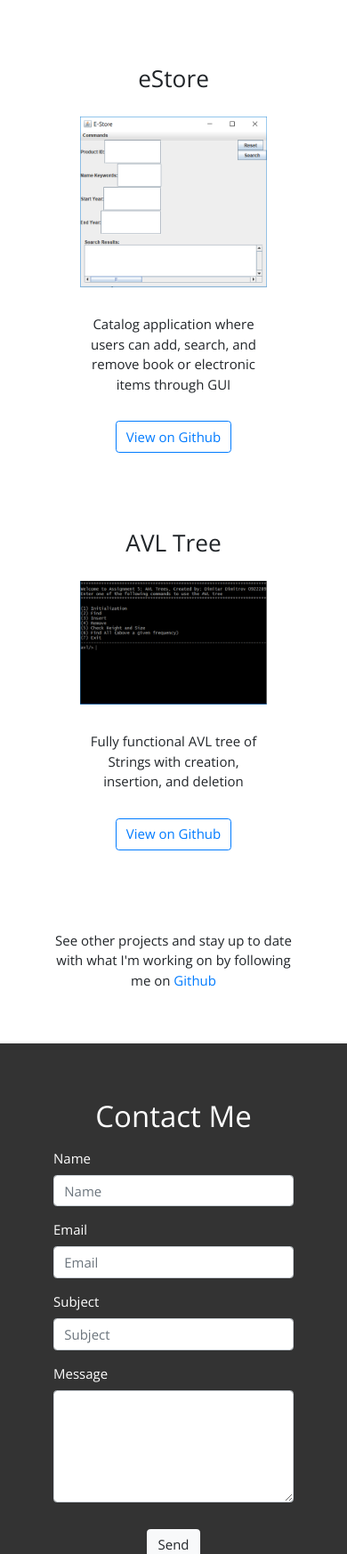
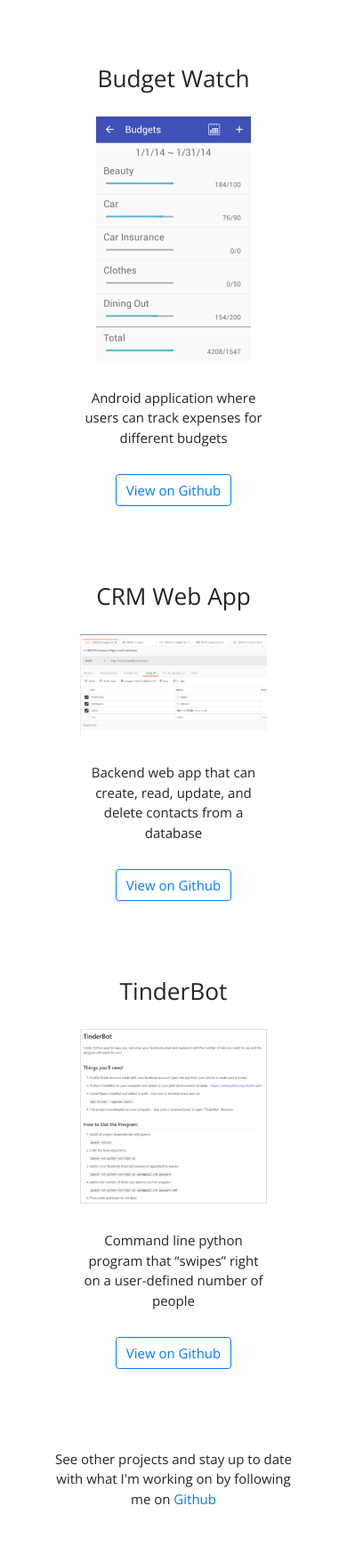
Before and after one commit to DimitarRadkovDimitrov/PortfolioWeb, a plain HTML site: page index.html in a window 390 px wide. Shown: the part 4720-6467 px from the top of the page at 89% size. Drawn offline with nearby package versions, Linux system fonts and the light colour scheme.

Commit message:
changed projects section and optimized main image

```diff
--- a/index.html
+++ b/index.html
@@ -78,8 +78,8 @@
                 <div id="about-img-container" class="col-12 col-sm-12 col-md-5 col-lg-6 col-xl-5 offset-xl-1">
                     <picture>
                         <source media="(max-width: 767px)" srcset="./images/dimitar-head.jpg">
-                        <source media="(min-width: 768px)" srcset="./images/dimitar2-1.png">
-                        <img class="float-right" src="./images/dimitar2-1.png">
+                        <source media="(min-width: 768px)" srcset="./images/dimitar.png">
+                        <img class="float-right" src="./images/dimitar.png">
                     </picture>
                 </div><!-- col -->
             </div><!-- row -->
@@ -344,7 +344,7 @@
                     <h1 class="col-12 sectionHeader text-center">Projects</h1>
                 </div><!-- row -->
                 <div class="row">
-                    <div class="col-12 col-sm-12 col-md-6 col-lg-4 col-xl-4">
+                    <div class="col-12 col-sm-12 col-md-6 col-lg-3 col-xl-3">
                         <div class="project-item text-center">
                             <a href="https://github.com/DimitarRadkovDimitrov/webMessenger" target="_blank">
                                 <span class="link-spanner"></span>
@@ -357,28 +357,42 @@
                             </a>
                         </div><!-- project-item -->
                     </div><!-- col -->
-                    <div class="col-12 col-sm-12 col-md-6 col-lg-4 col-xl-4">
+                    <div class="col-12 col-sm-12 col-md-6 col-lg-3 col-xl-3">
                         <div class="project-item text-center">
-                            <a href="https://github.com/DimitarRadkovDimitrov/eStore" target="_blank">
+                            <a href="https://github.com/brarcher/budget-watch" target="_blank">
                                 <span class="link-spanner"></span>
                             </a>
-                            <h3>eStore</h3>
-                            <img class="img-fluid" src="./images/content/eStore.png">
-                            <p>Catalog application where users can add, search, and remove book or electronic items through GUI</p>
-                            <a href="https://github.com/DimitarRadkovDimitrov/eStore" target="_blank">
+                            <h3>Budget Watch</h3>
+                            <img class="img-fluid" src="./images/content/budgetWatch.png">
+                            <!-- img taken from https://github.com/brarcher/budget-watch -->
+                            <p>Android application where users can track expenses for different budgets</p>
+                            <a href="https://github.com/brarcher/budget-watch" target="_blank">
                                 <button type="button" class="btn btn-outline-primary">View on Github</button>
                             </a>
                         </div><!-- project-item -->
                     </div><!-- col -->
-                    <div class="col-12 col-sm-12 col-md-6 col-lg-4 col-xl-4">
+                    <div class="col-12 col-sm-12 col-md-6 col-lg-3 col-xl-3">
                         <div class="project-item text-center">
-                            <a href="https://github.com/DimitarRadkovDimitrov/AVLTree" target="_blank">
+                            <a href="https://github.com/DimitarRadkovDimitrov/Node-CRM-App" target="_blank">
                                 <span class="link-spanner"></span>
                             </a>
-                            <h3>AVL Tree</h3>
-                            <img class="img-fluid" src="./images/content/avlTree.png">
-                            <p>Fully functional AVL tree of Strings with creation, insertion, and deletion</p>
-                            <a href="https://github.com/DimitarRadkovDimitrov/AVLTree" target="_blank">
+                            <h3>CRM Web App</h3>
+                            <img class="img-fluid" src="./images/content/nodeCRM.png">
+                            <p>Backend web app that can create, read, update, and delete contacts from a database</p>
+                            <a href="https://github.com/DimitarRadkovDimitrov/Node-CRM-App" target="_blank">
+                                <button type="button" class="btn btn-outline-primary">View on Github</button>
+                            </a>
+                        </div><!-- project-item -->
+                    </div><!-- col -->
+                    <div class="col-12 col-sm-12 col-md-6 col-lg-3 col-xl-3">
+                        <div class="project-item text-center">
+                            <a href="https://github.com/DimitarRadkovDimitrov/TinderBot" target="_blank">
+                                <span class="link-spanner"></span>
+                            </a>
+                            <h3>TinderBot</h3>
+                            <img class="img-fluid border" src="./images/content/tinderBot.png">
+                            <p>Command line python program that “swipes” right on a user-defined number of people</p>
+                            <a href="https://github.com/DimitarRadkovDimitrov/TinderBot" target="_blank">
                                 <button type="button" class="btn btn-outline-primary">View on Github</button>
                             </a>
                         </div><!-- project-item -->
```
Also changed, not shown: images/content/avlTree.png (deleted), images/content/budgetWatch.png (added), images/content/eStore.png (deleted), images/content/nodeCRM.PNG (added), images/content/tinderBot.png (added), images/dimitar.png (added), 2 other files.
